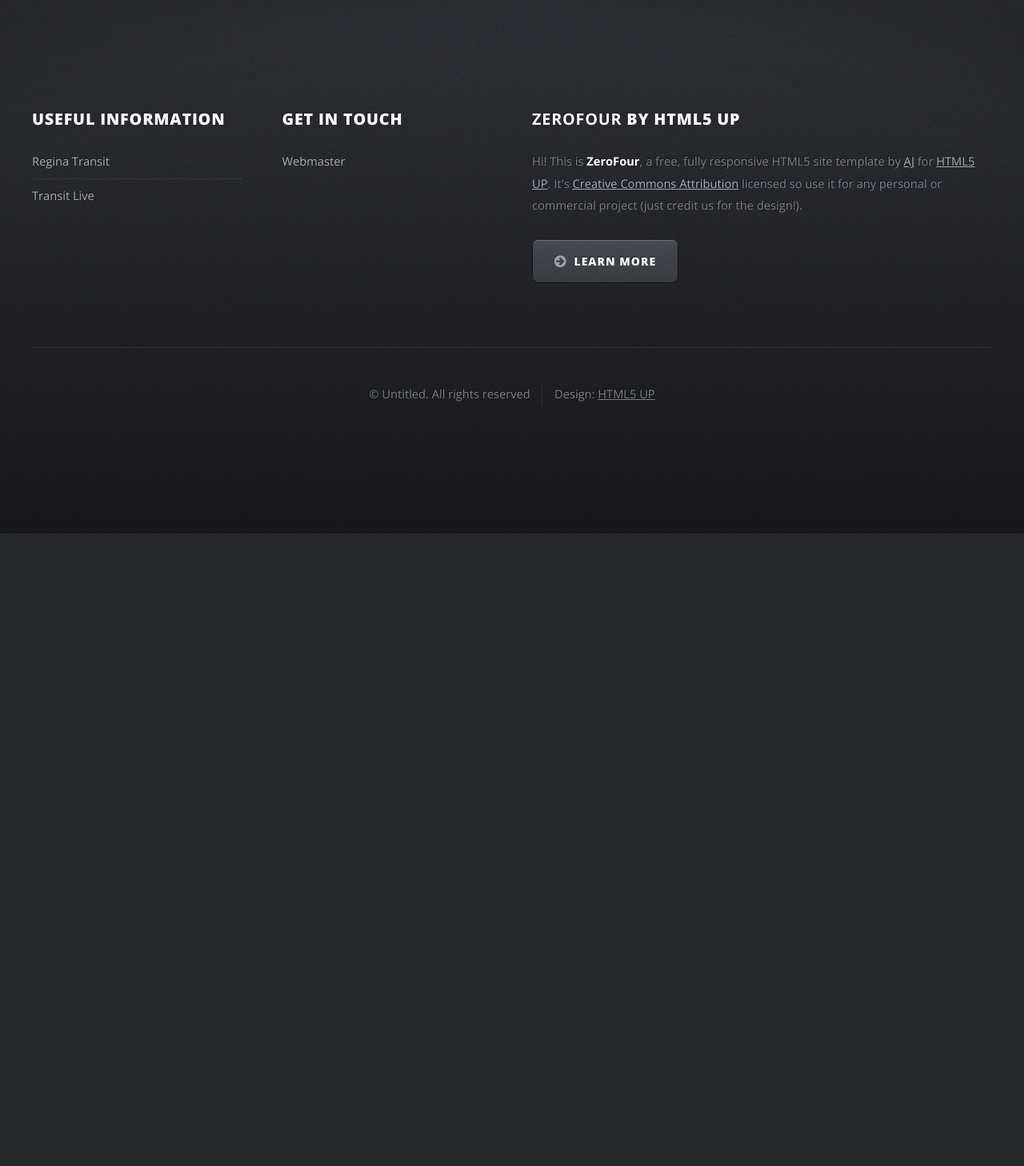
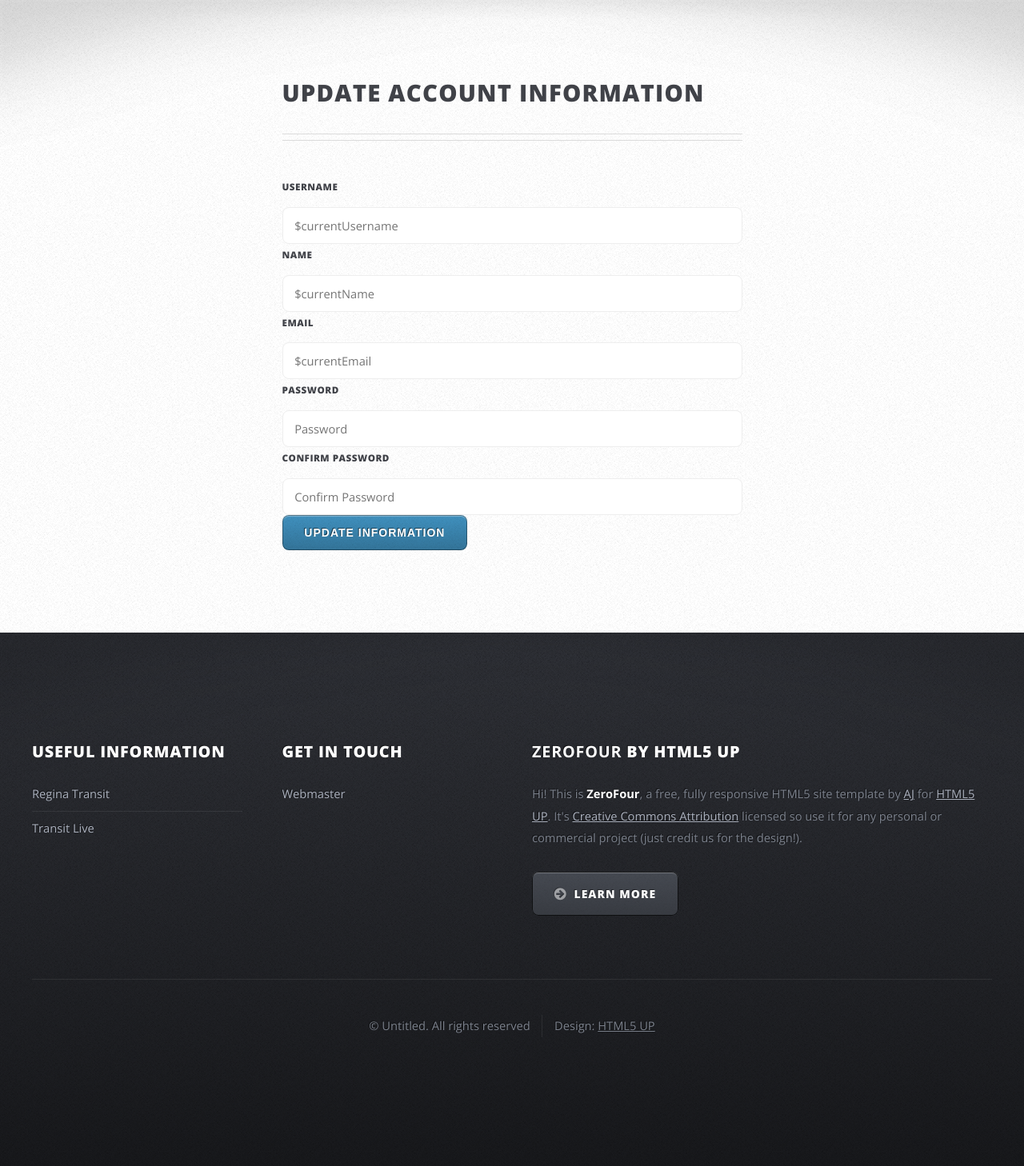
Before and after one commit to hanna25s/eBusPass, a Django app: page / in a window 1280 px wide. Shown: the part 191-1649 px from the top of the page at 80% size. Before the commit the page ends 858 px from the top, so only its background shows below. Run offline with Django 3.2, Linux system fonts and the light colour scheme.

Commit message:
Updating account_information
Adding first prototype for account_information page.

```diff
--- a/website/templates/website/account_info.html
+++ b/website/templates/website/account_info.html
@@ -2,6 +2,45 @@
 
 {% block content %}
 
-
+<div class="wrapper style3">
+  <div class="inner">
+    <div class="container">
+      <div class="row">
+        <div class="3u">
+        </div>
+        <div class="6u">
+          <header class="major">
+            <h2>Update Account Information</h2>
+          </header>
+          <form class="form-horizontal">
+            <div class="form-group">
+              <label for="newUsername">Username</label>
+              <input type="text" class="form-control" id="newUsername" placeholder="$currentUsername">
+            </div>
+            <div class="form-group">
+              <label for="newName">Name</label>
+              <input type="text" class="form-control" id="newName" placeholder="$currentName">
+            </div>
+            <div class="form-group">
+              <label for="newEmail">Email</label>
+              <input type="email" class="form-control" id="newEmail" placeholder="$currentEmail">
+            </div>
+            <div class="form-group">
+              <label for="password">Password</label>
+              <input type="password" class="form-control" id="password" placeholder="Password">
+            </div>
+            <div class="form-group">
+              <label for="confirmPassword">Confirm Password</label>
+              <input type="password" class="form-control" id="confirmPassword" placeholder="Confirm Password">
+            </div>
+            <div class="form-group">
+              <button type="submit" class="btn btn-default">Update Information</button>
+            </div>
+          </form>
+        </div>
+      </div>
+    </div>
+  </div>
+</div>
 
 {% endblock %}
```
